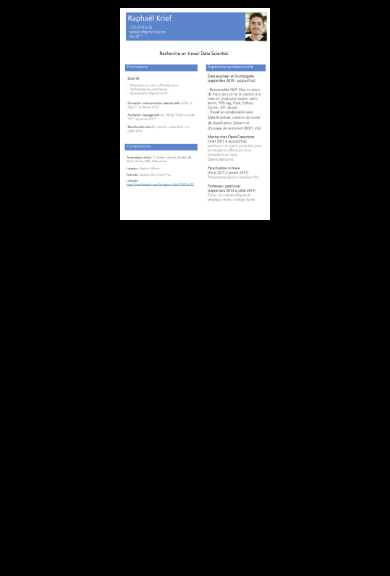
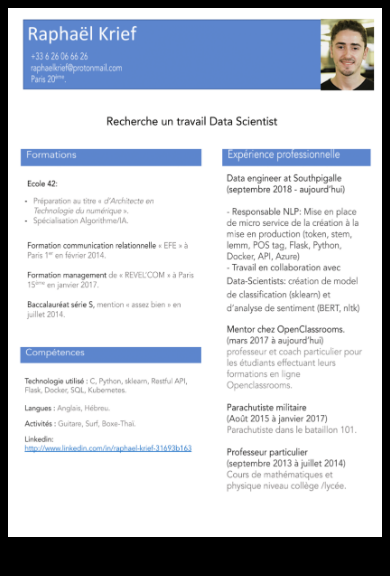
Before and after one commit to Raphencoder/CV, a plain HTML site: page index.html in a window 390 px wide. Drawn offline with Linux system fonts and the light colour scheme.

Commit message:
update mobile

```diff
--- a/style.css
+++ b/style.css
@@ -16,3 +16,11 @@ body {
 	width: 100%;
 	height: auto;
 }
+
+@media all and (max-width: 1024px){
+
+#cv-box {
+	width: 100%
+}
+
+}
```
